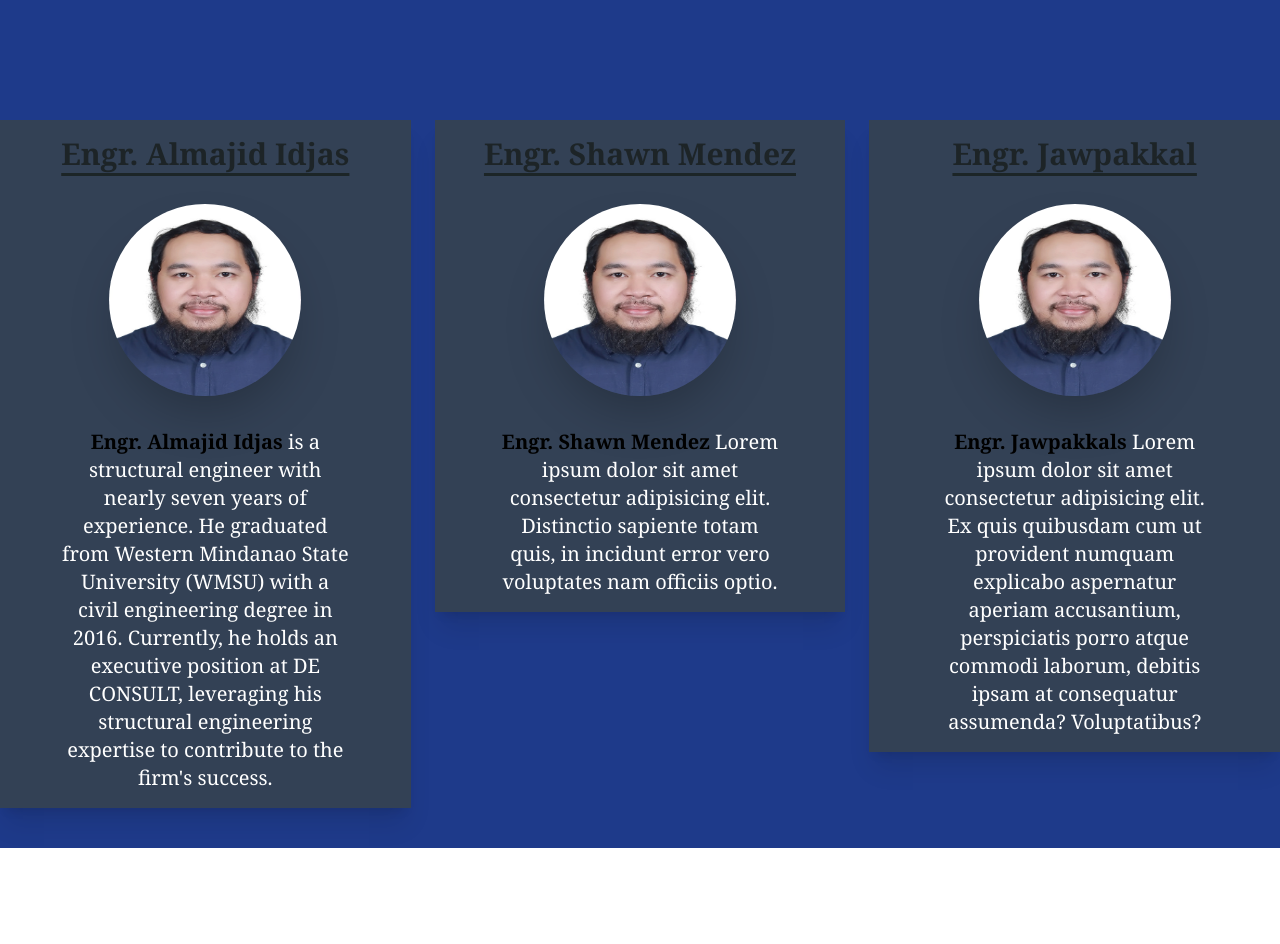
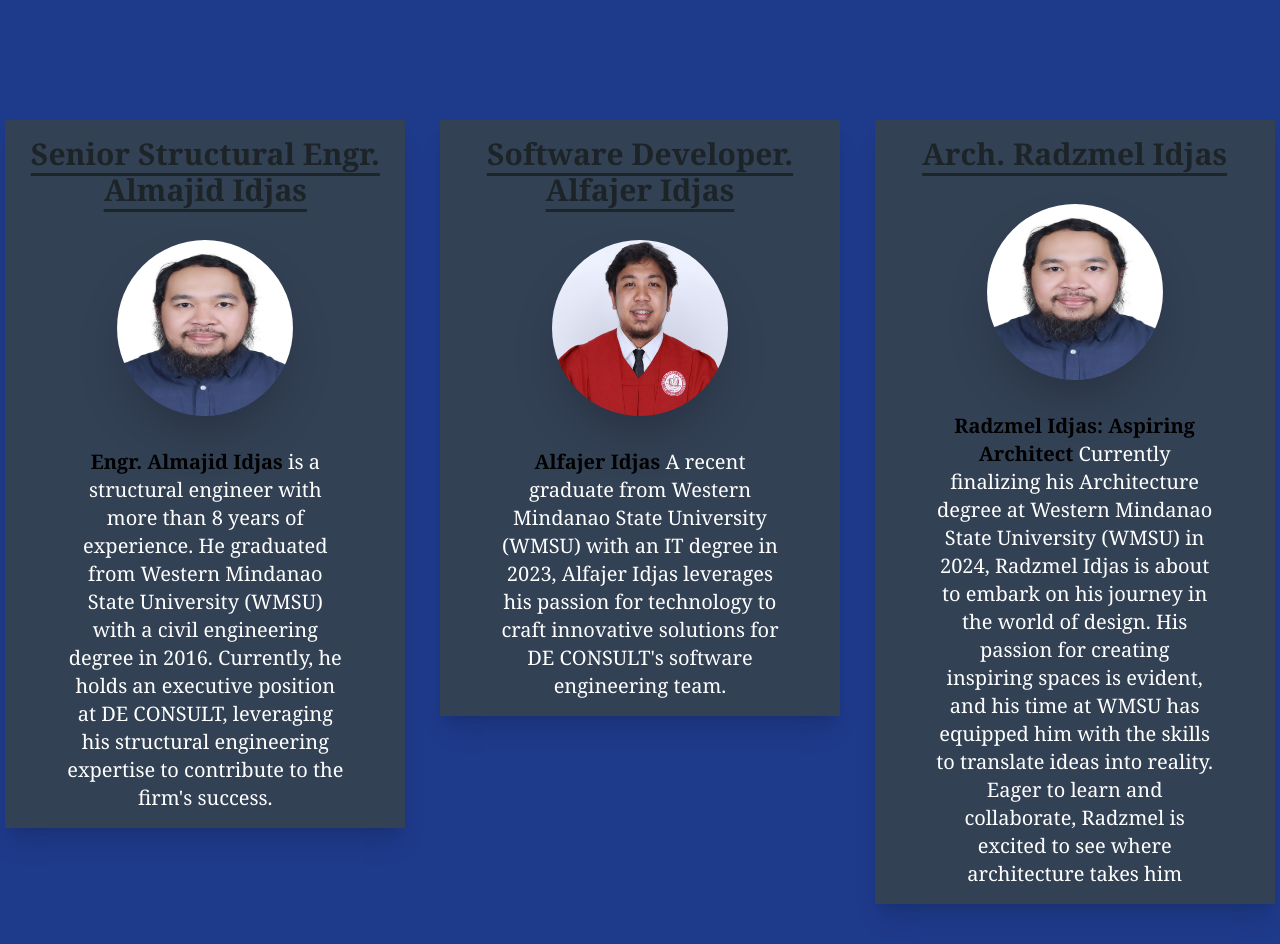
Before and after one commit to fajrjas/DE-CONSULT, a React (Vite) app: page / in a window 1280 px wide. Shown: the part 800-1744 px from the top of the page. Before the commit the page ends 1648 px from the top, so only its background shows below. Built offline with nearby package versions, Linux system fonts and the light colour scheme; a web font is replaced by a local one.

Commit message:
added 1 profile in homepage

```diff
--- a/src/pages/Homepage.jsx
+++ b/src/pages/Homepage.jsx
@@ -1,6 +1,7 @@
 import styled from "styled-components";
 import DE_LOGO from "../assets/DE_CONSULT_LOGO.jpg";
 import EngrPhoto from "../assets/206f74a2-4e90-44bd-b415-81cb6c327523.jfif";
+import Fajr from "../assets/eto na talga.jpg";
 import { Link } from "react-router-dom";
 import Nav from "../ui/Nav";
 import { FaArrowDown } from "react-icons/fa";
@@ -42,7 +43,7 @@ function Homepage() {
               className="rounded-full border-none bg-blue-900 hover:bg-blue-950 text-white text-lg py-2 px-10 mt-10 ease-in-out duration-200"
             >
               <div className="flex items-center flex-row gap-5">
-                <span>Our&nbsp;Engineers</span>{" "}
+                <span>Our&nbsp;members</span>{" "}
                 <FaArrowDown className="self-end animate-bounce" />
               </div>
             </button>
@@ -57,22 +58,22 @@ function Homepage() {
         </div>
       </Header>
       <div
-        className="bg-blue-900 grid place-items-start pt-10  md:grid-cols-3 text-center min-h-screen h-[80%] gap-6 pb-10"
+        className="bg-blue-900 grid place-items-start pt-10  lg:grid-cols-3 text-center min-h-full h-[80%] gap-6 pb-10"
         id="engineers"
       >
-        <div className="max-w-[300px] sm:max-w-[400px] md:max-w-[500px] mx-auto font-serif mt-8 lg:mt-20 grid  bg-slate-700 shadow-xl">
+        <div className="max-w-[300px] sm:max-w-[400px]  mx-auto font-serif mt-8 lg:mt-20 grid  bg-slate-700 shadow-xl">
           <h1 className="font-bold text-xl md:text-2xl lg:text-3xl text-center underline underline-offset-8 my-4 text-[#151b18be]">
-            Engr. Almajid Idjas
+            Senior Structural Engr. Almajid Idjas
           </h1>
           <p className="text-sm md:text-xl max-w-[70%] mx-auto text-white md:order-2  my-4">
             <span className="text-black font-bold">Engr. Almajid Idjas</span> is
-            a structural engineer with nearly seven years of experience. He
+            a structural engineer with more than 8 years of experience. He
             graduated from Western Mindanao State University (WMSU) with a civil
             engineering degree in 2016. Currently, he holds an executive
             position at DE CONSULT, leveraging his structural engineering
             expertise to contribute to the firm&apos;s success.
           </p>
-          <div className=" place-self-center mx-auto my-4 md:order-1 w-[12em] h-[12em]">
+          <div className=" place-self-center mx-auto my-4 md:order-1 w-[11em] h-[11em]">
             <img
               src={EngrPhoto}
               alt=""
@@ -80,36 +81,41 @@ function Homepage() {
             />
           </div>
         </div>
-        <div className="max-w-[300px] sm:max-w-[400px] md:max-w-[500px] mx-auto font-serif mt-8 lg:mt-20 grid  bg-slate-700 shadow-xl">
+        <div className="max-w-[300px] sm:max-w-[400px]  mx-auto font-serif mt-8 lg:mt-20 grid  bg-slate-700 shadow-xl">
           <h1 className="font-bold text-xl md:text-2xl lg:text-3xl text-center underline underline-offset-8 my-4 text-[#151b18be]">
-            Engr. Shawn Mendez
+            Software Developer. Alfajer Idjas
           </h1>
-          <p className="text-lg md:text-xl max-w-[70%] mx-auto text-white md:order-2  my-4">
-            <span className="text-black font-bold">Engr. Shawn Mendez</span>{" "}
-            Lorem ipsum dolor sit amet consectetur adipisicing elit. Distinctio
-            sapiente totam quis, in incidunt error vero voluptates nam officiis
-            optio.
+          <p className="text-lg md:text-xl max-w-[70%] mx-auto text-white md:order-2  my-4 space-y-16">
+            <span className="text-black font-bold">Alfajer Idjas {"  "}</span> A
+            recent graduate from Western Mindanao State University (WMSU) with
+            an IT degree in 2023, Alfajer Idjas leverages his passion for
+            technology to craft innovative solutions for DE CONSULT&apos;s
+            software engineering team.
           </p>
-          <div className=" place-self-center mx-auto my-4 md:order-1 w-[12em] h-[12em]">
+          <div className=" place-self-center mx-auto my-4 md:order-1 w-[11em] h-[11em]">
             <img
-              src={EngrPhoto}
+              src={Fajr}
               alt=""
               className="w-full h-full  border-none shadow-2xl  rounded-full"
             />
           </div>
         </div>
-        <div className=" max-w-[300px] sm:max-w-[400px] md:max-w-[500px] mx-auto font-serif mt-8 lg:mt-20 grid  bg-slate-700 shadow-xl">
+        <div className=" max-w-[300px] sm:max-w-[400px]  mx-auto font-serif mt-8 lg:mt-20 grid  bg-slate-700 shadow-xl">
           <h1 className="font-bold text-xl md:text-2xl lg:text-3xl  text-center underline underline-offset-8 my-4 text-[#151b18be] ">
-            Engr. Jawpakkal
+            Arch. Radzmel Idjas
           </h1>
           <p className="text-lg md:text-xl max-w-[70%] mx-auto text-white md:order-2  my-4">
-            <span className="text-black font-bold"> Engr. Jawpakkals</span>{" "}
-            Lorem ipsum dolor sit amet consectetur adipisicing elit. Ex quis
-            quibusdam cum ut provident numquam explicabo aspernatur aperiam
-            accusantium, perspiciatis porro atque commodi laborum, debitis ipsam
-            at consequatur assumenda? Voluptatibus?
+            <span className="text-black font-bold">
+              Radzmel Idjas: Aspiring Architect
+            </span>{" "}
+            Currently finalizing his Architecture degree at Western Mindanao
+            State University (WMSU) in 2024, Radzmel Idjas is about to embark on
+            his journey in the world of design. His passion for creating
+            inspiring spaces is evident, and his time at WMSU has equipped him
+            with the skills to translate ideas into reality. Eager to learn and
+            collaborate, Radzmel is excited to see where architecture takes him
           </p>
-          <div className=" place-self-center mx-auto my-4 md:order-1 w-[12em] h-[12em]">
+          <div className=" place-self-center mx-auto my-4 md:order-1 w-[11em] h-[11em]">
             <img
               src={EngrPhoto}
               alt=""
```
Also changed, not shown: src/assets/eto na talga.jpg (added).
